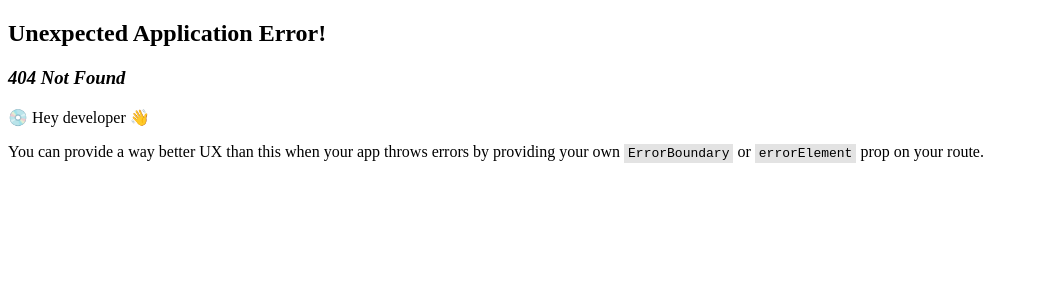
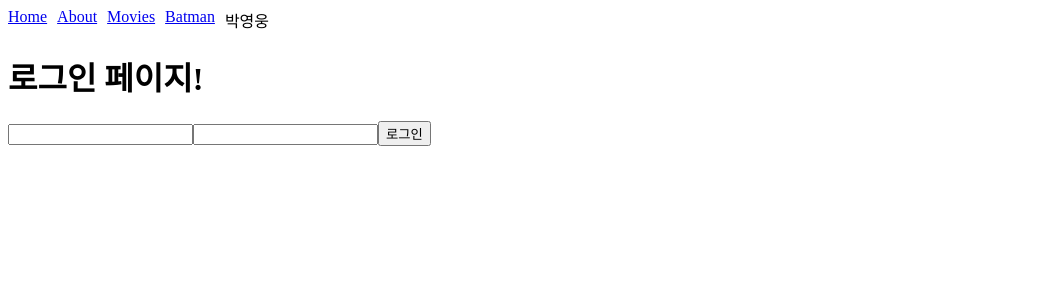
Before and after one commit to ParkYoungWoong/samsung-react1-260121, a React app: page /signin in a window 1280 px wide. Before the commit this address had no page. Shown: the top 300 px of the page, without its empty margins (0-1039 px from the left). Built offline with nearby package versions, Linux system fonts and the light colour scheme; the HTML template or start-up script is replaced by a standard one.

Commit message:
2026-01-21 13:50

```diff
--- a/src/components/Button.tsx
+++ b/src/components/Button.tsx
@@ -1,7 +1,7 @@
 import Loader from '@/components/Loader'
 
 interface Props extends React.ButtonHTMLAttributes<HTMLButtonElement> {
-  children: React.ReactNode
+  children?: React.ReactNode
   loading?: boolean
 }
 
--- a/src/routes/index.tsx
+++ b/src/routes/index.tsx
@@ -4,6 +4,11 @@ import Home from './pages/Home'
 import About from './pages/About'
 import Movies from './pages/Movies'
 import MovieDetails from './pages/MovieDetails'
+import NotFound from './pages/NotFound'
+import SignIn from './pages/SignIn'
+import { requiresAuth } from './loaders/requiresAuth'
+
+// http://localhost:5173/wkshdjbfksjdf
 
 const router = createBrowserRouter([
   // 라우트 객체
@@ -21,14 +26,23 @@ const router = createBrowserRouter([
       {
         path: '/movies',
         element: <Movies />,
+        loader: requiresAuth,
         children: [
           {
             path: '/movies/:movieId',
             element: <MovieDetails />
           }
         ]
+      },
+      {
+        path: '/signin',
+        element: <SignIn />
       }
     ]
+  },
+  {
+    path: '*',
+    element: <NotFound />
   }
   // {
   //   element: <NewLayout />,
--- /dev/null
+++ b/src/routes/loaders/requiresAuth.ts
@@ -0,0 +1,9 @@
+import { redirect } from 'react-router'
+
+export async function requiresAuth() {
+  const accessToken = localStorage.getItem('accessToken')
+  if (!accessToken) {
+    return redirect('/signin')
+  }
+  return true
+}
--- /dev/null
+++ b/src/routes/pages/NotFound.tsx
@@ -0,0 +1,10 @@
+import { Link } from 'react-router'
+
+export default function NotFound() {
+  return (
+    <>
+      <h1>페이지를 찾을 수 없습니다!</h1>
+      <Link to="/">홈으로 가기</Link>
+    </>
+  )
+}
--- /dev/null
+++ b/src/routes/pages/SignIn.tsx
@@ -0,0 +1,27 @@
+import TextField from '@/components/TextField'
+import Button from '@/components/Button'
+import { useNavigate } from 'react-router'
+
+export default function SignIn() {
+  const navigate = useNavigate()
+  function signIn(event: React.FormEvent<HTMLFormElement>) {
+    event.preventDefault()
+    const formData = new FormData(event.currentTarget)
+    const id = formData.get('id')
+    const pw = formData.get('pw')
+    if (id && pw) {
+      localStorage.setItem('accessToken', '12345678')
+      navigate('/')
+    }
+  }
+  return (
+    <>
+      <h1>로그인 페이지!</h1>
+      <form onSubmit={signIn}>
+        <TextField name="id" />
+        <TextField name="pw" />
+        <Button type="submit">로그인</Button>
+      </form>
+    </>
+  )
+}
```
